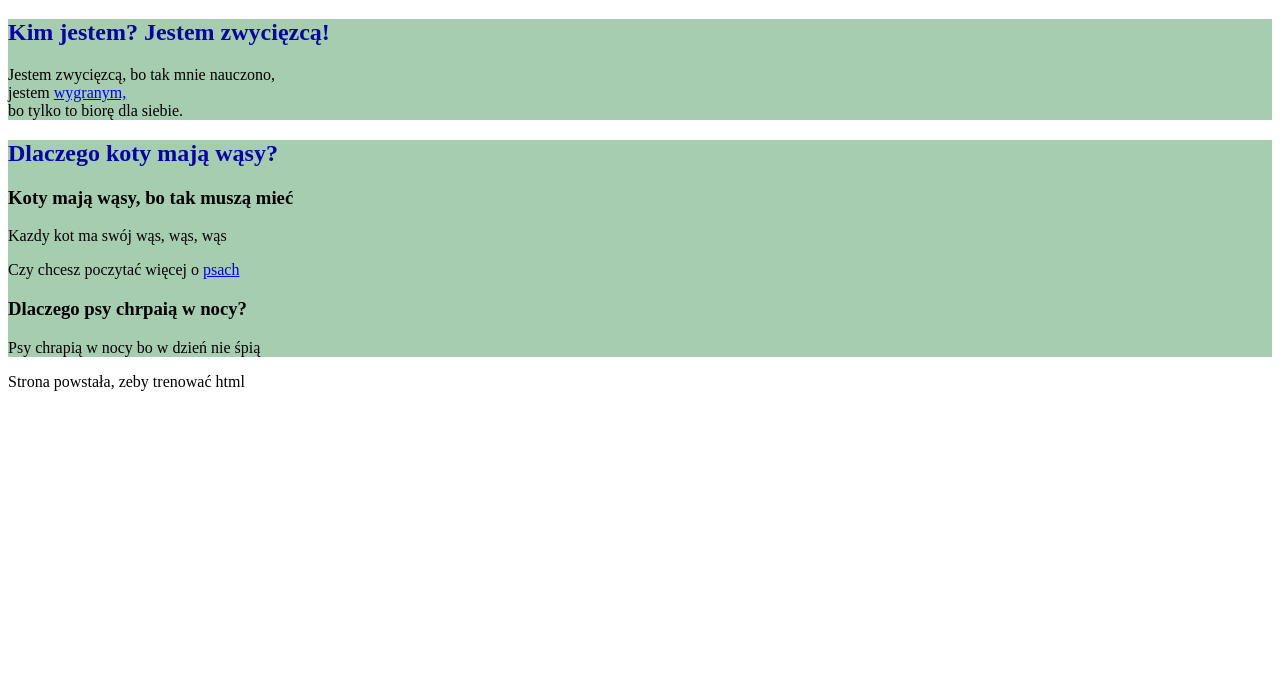
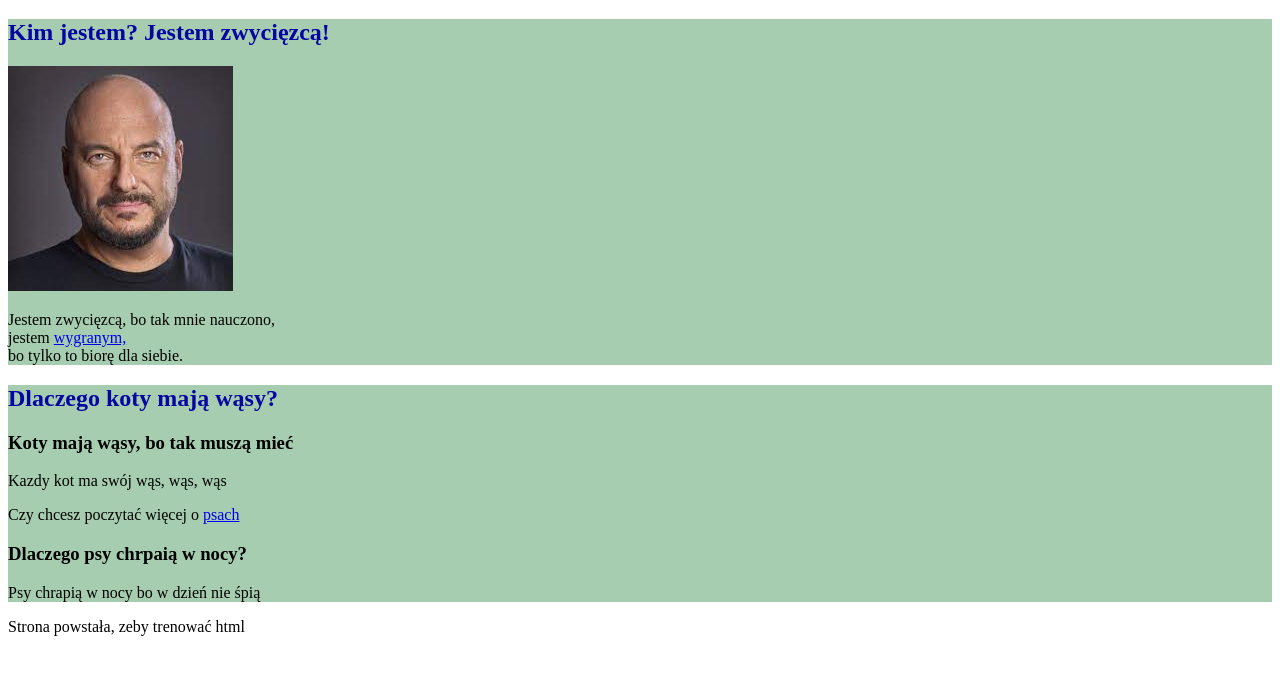
Before and after one commit to PiotrEf/HOMEPAGE, a plain HTML site: page index.html in a window 1280 px wide. Shown: the part 87-762 px from the top of the page. Drawn offline with Linux system fonts and the light colour scheme.

Commit message:
Added Photo

```diff
--- a/index.html
+++ b/index.html
@@ -20,6 +20,7 @@
 		</header>
 		<section>
 			<h2> Kim jestem? Jestem zwycięzcą! </h2>
+			<img src="gasowski.jpg"/>
 			<p>
 				Jestem zwycięzcą, bo tak mnie nauczono, <br> jestem <a
 					href="https://www.blasty.pl/upload/images/large/2018/10/kurla-pioter_2018-10-20_12-50-22.jpg"
```
Also changed, not shown: gasowski.jpg (added).
